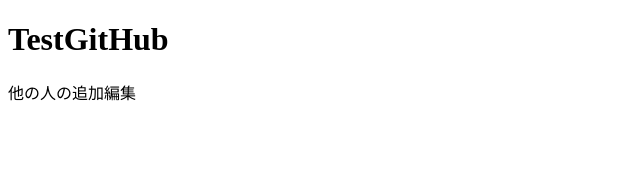
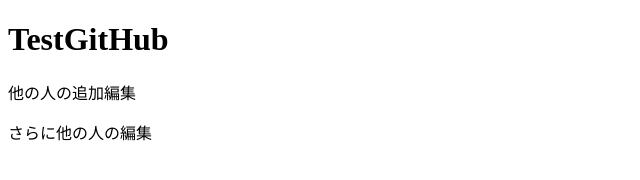
Before and after one commit to zdrive20150601/Test, a plain HTML site: page index.html in a window 1280 px wide. Shown: the whole page, without its empty margins (0-640 px from the left). Drawn offline with Linux system fonts and the light colour scheme.

Commit message:
さらに他の人の編集

```diff
--- a/index.html
+++ b/index.html
@@ -7,5 +7,6 @@
 <body>
 	<h1>TestGitHub</h1>
 	<p>他の人の追加編集</p>
+	<p>さらに他の人の編集</p>
 </body>
 </html>
```
